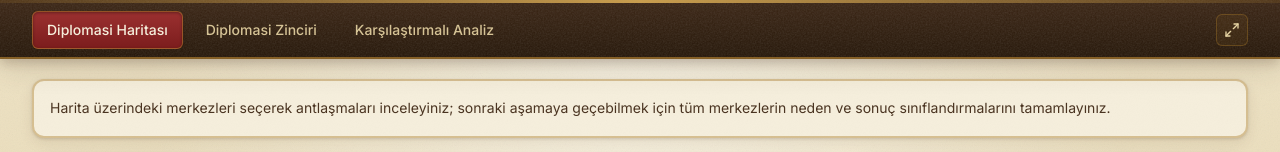
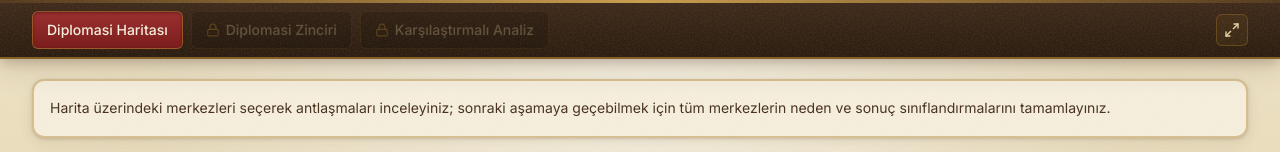
Before and after one commit to meltemdag/11.1.1.3, a React (Vite) app: page / in a window 1280 px wide. Both pictures are taken after a click on the button "Etkinliğe Başla". Shown: the top 152 px of the page. Built offline with nearby package versions, Linux system fonts and the light colour scheme; grey boxes are pictures that could not be loaded.

Commit message:
Sekmeler arasi sirali kilit mekanizmasi eklendi

```diff
--- a/src/App.tsx
+++ b/src/App.tsx
@@ -29,6 +29,8 @@ export const App: React.FC = () => {
 
   // İlerleme yalnızca oturum/sayfa bazlıdır (localStorage kullanılmaz)
   const [progress, setProgress] = useState<TreatyProgress>(createInitialProgress);
+  // Diplomasi zincirinin tamamlanma durumu (3. sekme kilidi için)
+  const [isChainCompleted, setIsChainCompleted] = useState<boolean>(false);
 
   // Önceki yerel depolama verilerini temizleme ve SCORM başlatma
   useEffect(() => {
@@ -79,14 +81,27 @@ export const App: React.FC = () => {
     }));
   };
 
+  const completedCount = TREATIES.filter(t => progress[t.id]?.completed).length;
+  const isMapCompleted = completedCount === TREATIES.length;
+
+  const handleSetActiveTab = (tab: ActiveTab) => {
+    // 2. sekme (Diplomasi Zinciri) için tüm pinlerin gezilip tamamlanmış olması şartı
+    if (tab === 'nedensellik' && !isMapCompleted) return;
+    // 3. sekme (Karşılaştırmalı Analiz) için zincir etkinliğinin tamamlanmış olması şartı
+    if (tab === 'karsilastirma' && (!isMapCompleted || !isChainCompleted)) return;
+    setActiveTab(tab);
+  };
+
   const handleReset = () => {
     setProgress(createInitialProgress());
+    setIsChainCompleted(false);
     setModalTreatyId(null);
     setActiveTab('harita');
   };
 
   const handleRestartToHome = () => {
     setProgress(createInitialProgress());
+    setIsChainCompleted(false);
     setModalTreatyId(null);
     setActiveTab('harita');
     setIsStarted(false);
@@ -96,8 +111,6 @@ export const App: React.FC = () => {
     setModalTreatyId(id);
   };
 
-  const completedCount = TREATIES.filter(t => progress[t.id]?.completed).length;
-
   return (
     <div className="min-h-screen flex flex-col justify-between">
       {!isStarted ? (
@@ -106,22 +119,33 @@ export const App: React.FC = () => {
         <div>
           <Header
             activeTab={activeTab}
-            setActiveTab={setActiveTab}
+            setActiveTab={handleSetActiveTab}
             completedCount={completedCount}
+            isMapCompleted={isMapCompleted}
+            isChainCompleted={isChainCompleted}
           />
           <main className="max-w-[1560px] mx-auto px-3 sm:px-6 lg:px-8 py-4 sm:py-5">
             {activeTab === 'harita' && (
               <MapExplorer
                 progress={progress}
                 onSelectTreaty={handleSelectTreatyFromMap}
-                onGoToChain={() => setActiveTab('nedensellik')}
+                onGoToChain={() => {
+                  if (isMapCompleted) {
+                    setActiveTab('nedensellik');
+                  }
+                }}
               />
             )}
 
             {activeTab === 'nedensellik' && (
               <CausalityChain
-                onGoToSummary={() => setActiveTab('karsilastirma')}
+                onGoToSummary={() => {
+                  if (isChainCompleted) {
+                    setActiveTab('karsilastirma');
+                  }
+                }}
                 onGoToPrevTab={() => setActiveTab('harita')}
+                onComplete={(completed) => setIsChainCompleted(completed)}
               />
             )}
 
--- a/src/components/CausalityChain.tsx
+++ b/src/components/CausalityChain.tsx
@@ -12,6 +12,7 @@ import confetti from 'canvas-confetti';
 interface CausalityChainProps {
   onGoToSummary?: () => void;
   onGoToPrevTab?: () => void;
+  onComplete?: (completed: boolean) => void;
 }
 
 interface ChainItem {
@@ -101,7 +102,7 @@ function shuffleArray<T>(array: T[]): T[] {
   return arr;
 }
 
-export const CausalityChain: React.FC<CausalityChainProps> = ({ onGoToSummary }) => {
+export const CausalityChain: React.FC<CausalityChainProps> = ({ onGoToSummary, onComplete }) => {
   const [placed, setPlaced] = useState<{ [slotKey: string]: string }>({});
   const [selectedItemId, setSelectedItemId] = useState<string | null>(null);
   const [isDragging, setIsDragging] = useState<boolean>(false);
@@ -138,6 +139,7 @@ export const CausalityChain: React.FC<CausalityChainProps> = ({ onGoToSummary })
       setLastFeedback({ type: 'correct', message: 'Doğru eşleştirme.' });
 
       if (Object.keys(updated).length === CHAIN_ITEMS.length) {
+        onComplete?.(true);
         confetti({
           particleCount: 100,
           spread: 85,
@@ -158,6 +160,7 @@ export const CausalityChain: React.FC<CausalityChainProps> = ({ onGoToSummary })
     setSelectedItemId(null);
     setLastFeedback({ type: null, message: '' });
     setShuffledChainIds(shuffleArray(CHAIN_ITEMS.map(i => i.id)));
+    onComplete?.(false);
   };
 
   // Drag & drop
--- a/src/components/Header.tsx
+++ b/src/components/Header.tsx
@@ -1,23 +1,30 @@
 import React, { useEffect, useState } from 'react';
 import { ActiveTab } from '../types';
-import { Maximize2, Minimize2 } from 'lucide-react';
+import { Maximize2, Minimize2, Lock } from 'lucide-react';
 
 interface HeaderProps {
   activeTab: ActiveTab;
   setActiveTab: (tab: ActiveTab) => void;
   completedCount?: number;
+  isMapCompleted?: boolean;
+  isChainCompleted?: boolean;
 }
 
 const tabClass = (active: boolean) =>
-  `px-3.5 py-2 text-xs sm:text-sm font-medium rounded-md whitespace-nowrap transition-colors cursor-pointer border ${
+  `px-3.5 py-2 text-xs sm:text-sm font-medium rounded-md whitespace-nowrap transition-colors cursor-pointer border flex items-center gap-1.5 ${
     active
       ? 'bg-gradient-to-b from-seal-light to-seal text-parchment-100 border-brass/60 shadow-wax'
       : 'text-brass-pale/90 border-transparent hover:text-parchment-100 hover:bg-brass/15 hover:border-brass/30'
   }`;
 
+const lockedTabClass =
+  'px-3.5 py-2 text-xs sm:text-sm font-medium rounded-md whitespace-nowrap transition-colors border border-brass/20 text-brass-pale/45 bg-black/25 cursor-not-allowed flex items-center gap-1.5 select-none opacity-60';
+
 export const Header: React.FC<HeaderProps> = ({
   activeTab,
-  setActiveTab
+  setActiveTab,
+  isMapCompleted = false,
+  isChainCompleted = false
 }) => {
   const [isFullscreen, setIsFullscreen] = useState<boolean>(
     () => typeof document !== 'undefined' && !!document.fullscreenElement
@@ -57,18 +64,23 @@ export const Header: React.FC<HeaderProps> = ({
             <span>Diplomasi Haritası</span>
           </button>
 
-
           <button
-            onClick={() => setActiveTab('nedensellik')}
-            className={tabClass(activeTab === 'nedensellik')}
+            onClick={() => isMapCompleted && setActiveTab('nedensellik')}
+            disabled={!isMapCompleted}
+            title={!isMapCompleted ? 'Önce haritadaki tüm antlaşmaların neden ve sonuçlarını tamamlayınız.' : undefined}
+            className={!isMapCompleted ? lockedTabClass : tabClass(activeTab === 'nedensellik')}
           >
+            {!isMapCompleted && <Lock className="w-3.5 h-3.5 text-brass/60 shrink-0" />}
             <span>Diplomasi Zinciri</span>
           </button>
 
           <button
-            onClick={() => setActiveTab('karsilastirma')}
-            className={tabClass(activeTab === 'karsilastirma')}
+            onClick={() => isChainCompleted && setActiveTab('karsilastirma')}
+            disabled={!isChainCompleted}
+            title={!isChainCompleted ? 'Önce Diplomasi Zinciri etkinliğini tamamlayınız.' : undefined}
+            className={!isChainCompleted ? lockedTabClass : tabClass(activeTab === 'karsilastirma')}
           >
+            {!isChainCompleted && <Lock className="w-3.5 h-3.5 text-brass/60 shrink-0" />}
             <span>Karşılaştırmalı Analiz</span>
           </button>
         </div>
```
